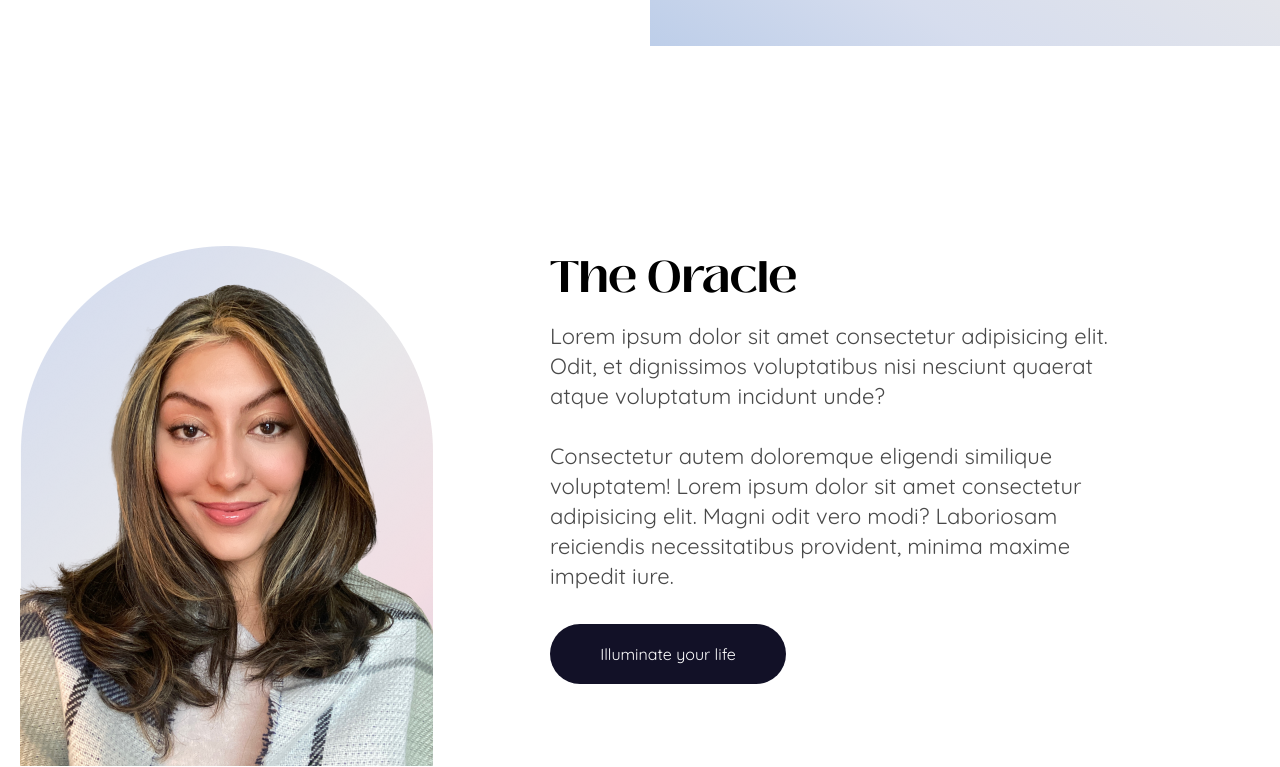
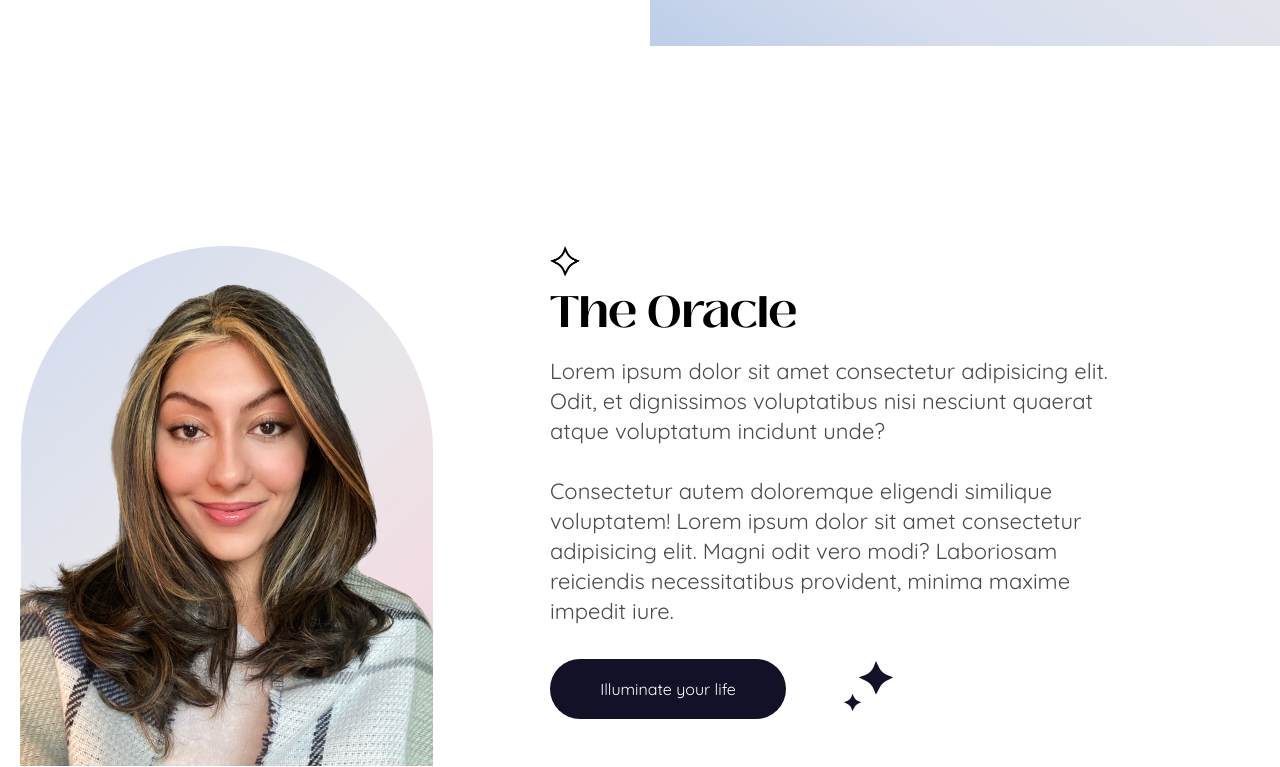
Before and after one commit to grimxreaper/tarot_site, a plain HTML site: page index.html in a window 1280 px wide. Shown: the part 679-1446 px from the top of the page. Drawn offline with Linux system fonts and the light colour scheme; files whose address does not match are found by name; a web font is replaced by a local one.

Commit message:
add sparkle container

```diff
--- a/index.html
+++ b/index.html
@@ -105,10 +105,20 @@
                 <img class="portrait" src="./assets/portrait_window.png" alt="">
             </div>
                 <div class="col">
+                  <div class="sparkle_container">
+                    <img
+                    class="hollow_sparkle"
+                    src="/assets/hollow_sparkle.png"
+                    alt=""
+                  />
+                  </div>
                     <h1>The Oracle</h1>
                     <p class="bio">Lorem ipsum dolor sit amet consectetur adipisicing elit. Odit, et dignissimos voluptatibus nisi nesciunt quaerat atque voluptatum incidunt unde? <br><br> Consectetur autem doloremque eligendi similique voluptatem! Lorem ipsum dolor sit amet consectetur adipisicing elit. Magni odit vero modi? Laboriosam reiciendis necessitatibus provident, minima maxime impedit iure. <br></p>
                     <div class="btn_container">
                       <a class="btn_style_1" href="#">Illuminate your life</a>
+                    </div>
+                    <div class="sparkle_container_2">
+                      <img class="sparkle_group_1" src="./assets/sparkle_group_1.png" alt="">
                     </div>
                 </div>
             </div>
--- a/styles.scss
+++ b/styles.scss
@@ -417,6 +417,7 @@ p {
       }
 
       &:nth-child(2) {
+        position: relative;
 
         h1 {
           @include heading-style-1;
@@ -424,7 +425,7 @@ p {
           font-size: 44px;
           color: #000;
         }
-        p {
+        .bio {
           font-family: $body;
           font-size: 22px;
           line-height: 30px;
@@ -450,12 +451,26 @@ p {
       }
     }
   }
-  h1 {
-    margin-bottom: 30px;
+
+  .hollow_sparkle{
+    width: 100%;
+    max-width: 30px;
+
   }
   .portrait {
     width: 100%;
     max-width: 413px;
+  }
+  .sparkle_container_2 {
+    display: flex;
+    position: absolute;
+    top: 415px;
+    left: 293px;
+  }
+  .sparkle_group_1 {
+    width: 100%;
+    max-width: 50px;
+
   }
 }
 
```
Also changed, not shown: assets/sparkle_group_1.png (added), styles.css, 1 other file.
